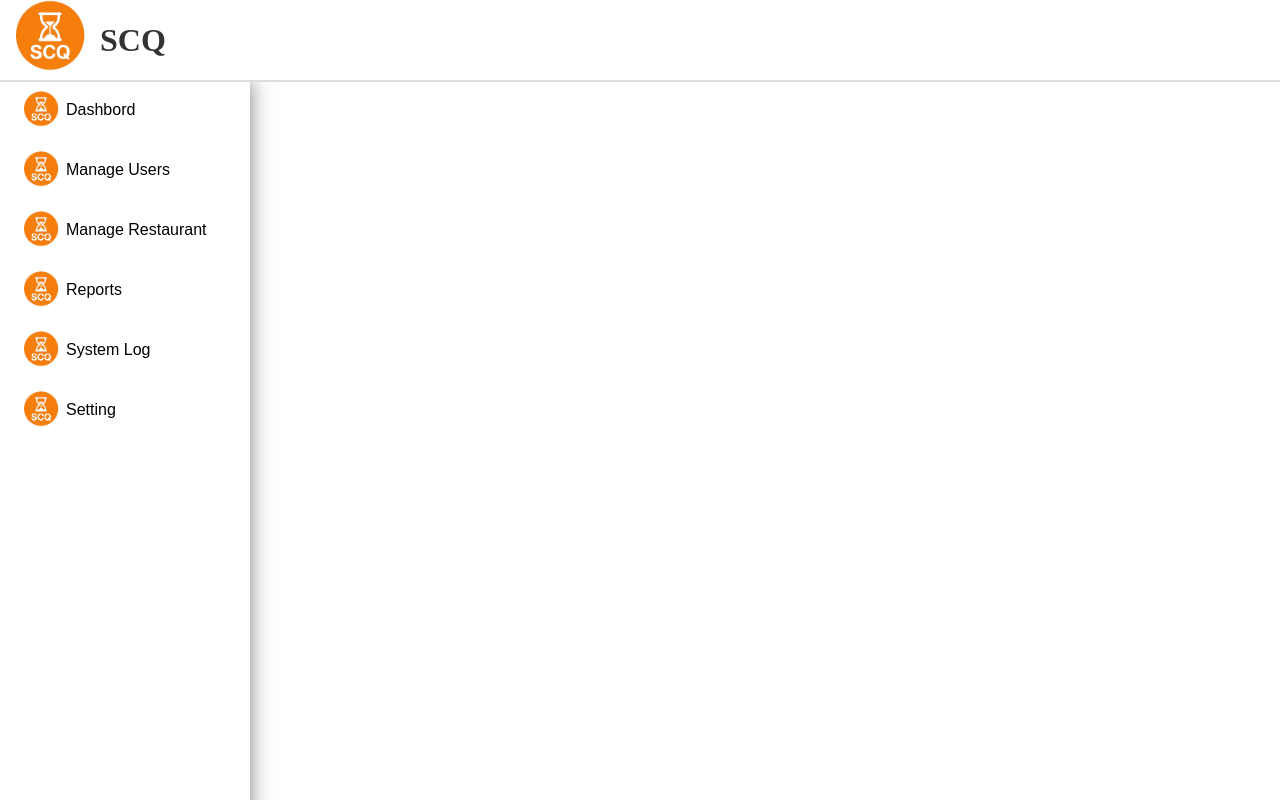
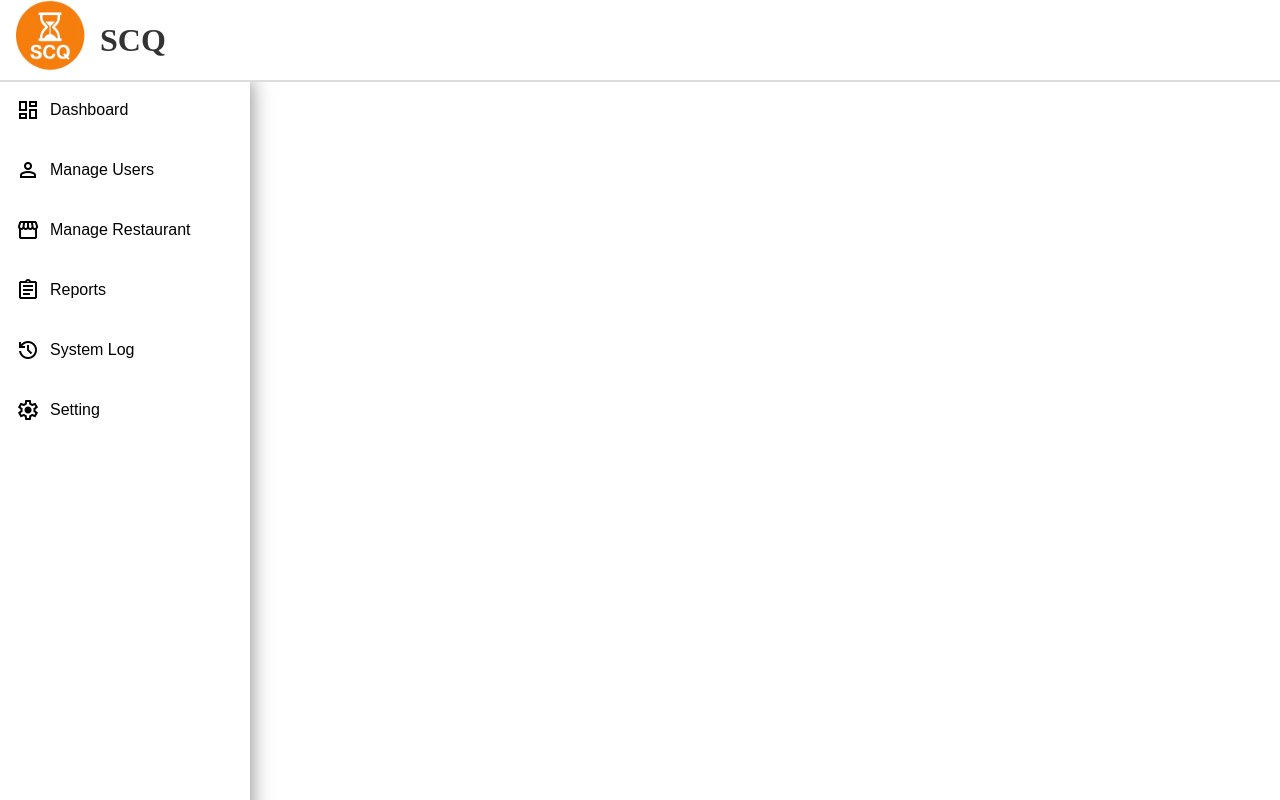
Before and after one commit to techasit5415/SCQ, a SvelteKit app: page /homeadmin in a window 1280 px wide. Built offline with nearby package versions, Linux system fonts and the light colour scheme.

Commit message:
Update icon in page homeadmin

```diff
--- a/src/app.html
+++ b/src/app.html
@@ -10,3 +10,4 @@
 		<div>%sveltekit.body%</div>
 	</body>
 </html>
+<link rel="stylesheet" href="https://fonts.googleapis.com/css2?family=Material+Symbols+Outlined:opsz,wght,FILL,GRAD@24,400,0,0" />
--- a/src/routes/homeadmin/+page.svelte
+++ b/src/routes/homeadmin/+page.svelte
@@ -12,17 +12,30 @@
 </script>
 
 <div id="menubar" class="menubar">
-    <button type="button"><img class="icon-menu" src="/Photo/Icon.png" alt="icon-menu"/>Dashbord</button>
-    <button type="button"><img class="icon-menu" src="/Photo/Icon.png" alt="icon-menu"/>Manage Users</button>
-    <button type="button" on:click={restaurantMenu}><img class="icon-menu" src="/Photo/Icon.png" alt="icon-menu"/>Manage Restaurant</button>
+    <button type="button">
+        <span class="material-symbols-outlined">dashboard</span>
+        Dashboard
+    </button>
+    <button type="button"><span class="material-symbols-outlined">
+person
+</span>Manage Users</button>
+    <button type="button" on:click={restaurantMenu}><span class="material-symbols-outlined">
+storefront
+</span>Manage Restaurant</button>
     <label id="hiddenbar-container">
         <button type="button" class="restaurant">Restaurant1</button>
         <button type="button" class="restaurant">Restaurant2</button>
         <button type="button" class="restaurant">Restaurant3</button>
     </label>
-    <button type="button"><img class="icon-menu" src="/Photo/Icon.png" alt="icon-menu"/>Reports</button>
-    <button type="button"><img class="icon-menu" src="/Photo/Icon.png" alt="icon-menu"/>System Log</button>
-    <button type="button"><img class="icon-menu" src="/Photo/Icon.png" alt="icon-menu"/>Setting</button>
+    <button type="button"><span class="material-symbols-outlined">
+assignment
+</span>Reports</button>
+    <button type="button"><span class="material-symbols-outlined">
+history
+</span>System Log</button>
+    <button type="button"><span class="material-symbols-outlined">
+settings
+</span>Setting</button>
 </div>
 
 <div class="header">
@@ -35,6 +48,16 @@
 </div>
 
 <style>
+    /* Icon  */
+.material-symbols-outlined {
+  font-variation-settings:
+  'FILL' 0,
+  'wght' 400,
+  'GRAD' 0,
+  'opsz' 24;
+  margin-right: 10px;
+}
+
     .header {
         display: flex;
         height: 10%;
@@ -96,4 +119,13 @@
         width: 100px;
         height: 100px;
     }
+
+.material-symbols-outlined {
+  font-variation-settings:
+  'FILL' 0,
+  'wght' 400,
+  'GRAD' 0,
+  'opsz' 24
+}
+
 </style>
```
Also changed, not shown: src/routes/homeadmin/test/+page.svelte (renamed from src/routes/+page.svelte).
